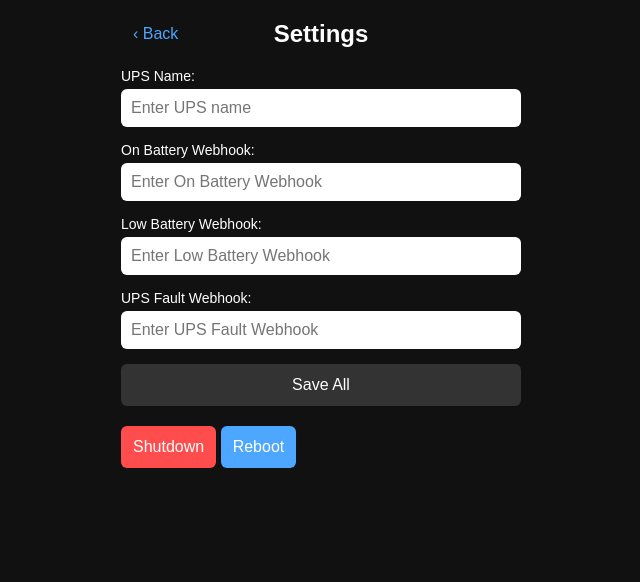
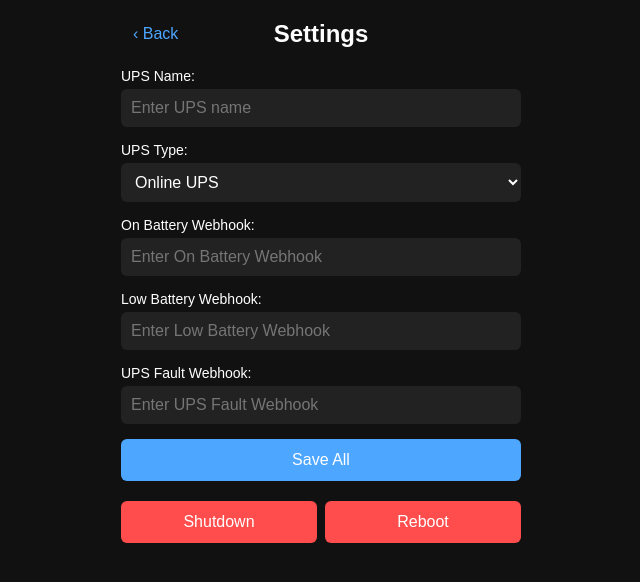
Before and after one commit to handya/raspberry-pi-ups-monitor, a Flask app: page /settings in a window 1280 px wide. Shown: the top 582 px of the page, without its empty margins (319-959 px from the left). Run offline with Flask 3, Linux system fonts and the light colour scheme.

Commit message:
feat: support different types of ups

```diff
--- a/templates/settings.html
+++ b/templates/settings.html
@@ -4,19 +4,100 @@
     <title>Settings</title>
     <meta name="viewport" content="width=device-width, initial-scale=1">
     <style>
-        body { background: #111; color: white; font-family: sans-serif; margin: 0; padding: 0; }
-        .container { width: 90%; max-width: 400px; margin: auto; padding: 20px 0; }
-        .header-container { position: relative; margin-bottom: 20px; }
-        .header-container h1 { margin: 0; text-align: center; font-size: 24px; }
-        .header-container .back { position: absolute; left: 0; top: 50%; transform: translateY(-50%);
-            background: none; color: #4da6ff; font-size: 16px; border: none; cursor: pointer; }
-        label { display: block; text-align: left; margin-bottom: 5px; font-size: 14px; }
-        input[type="text"] { width: 100%; padding: 10px; border-radius: 6px; border: none; margin-bottom: 15px;
-            box-sizing: border-box; font-size: 16px; }
-        button { padding: 12px; font-size: 16px; border: none; border-radius: 6px; cursor: pointer; }
-        .save { background-color: #333; color: white; width: 100%; margin-bottom: 20px; }
-        .shutdown { background-color: #ff4d4d; color: white; margin-bottom: 10px; }
-        .reboot { background-color: #4da6ff; color: white; }
+        body {
+            background: #111;
+            color: white;
+            font-family: sans-serif;
+            margin: 0;
+            padding: 0;
+        }
+
+        .container {
+            width: 90%;
+            max-width: 400px;
+            margin: auto;
+            padding: 20px 0;
+        }
+
+        .header-container {
+            position: relative;
+            margin-bottom: 20px;
+        }
+
+        .header-container h1 {
+            margin: 0;
+            text-align: center;
+            font-size: 24px;
+        }
+
+        .header-container .back {
+            position: absolute;
+            left: 0;
+            top: 50%;
+            transform: translateY(-50%);
+            background: none;
+            color: #4da6ff;
+            font-size: 16px;
+            border: none;
+            cursor: pointer;
+        }
+
+        label {
+            display: block;
+            text-align: left;
+            margin-bottom: 5px;
+            font-size: 14px;
+        }
+
+        input[type="text"], select {
+            width: 100%;
+            padding: 10px;
+            border-radius: 6px;
+            border: none;
+            margin-bottom: 15px;
+            box-sizing: border-box;
+            font-size: 16px;
+            background-color: #222;
+            color: white;
+        }
+
+        button {
+            padding: 12px;
+            font-size: 16px;
+            border: none;
+            border-radius: 6px;
+            cursor: pointer;
+        }
+
+        .save {
+            background-color: #4da6ff;
+            color: white;
+            width: 100%;
+            margin-bottom: 20px;
+        }
+
+        .button-row {
+            display: flex;
+            gap: 2%;
+        }
+
+        .shutdown, .reboot {
+            width: 49%;
+            color: white;
+            font-size: 16px;
+            padding: 12px;
+            border-radius: 6px;
+            border: none;
+            box-sizing: border-box;
+        }
+
+        .shutdown {
+            background-color: #ff4d4d;
+        }
+
+        .reboot {
+            background-color: #ff4d4d;
+        }
     </style>
 </head>
 <body>
@@ -25,19 +106,31 @@
             <button class="back" onclick="window.location='/'"><span class="chevron">‹</span> Back</button>
             <h1>Settings</h1>
         </div>
+
         <label for="ups-name">UPS Name:</label>
         <input type="text" id="ups-name" value="{{ settings.get('ups_name', '') }}" placeholder="Enter UPS name">
+
+        <label for="ups-type">UPS Type:</label>
+        <select id="ups-type">
+            <option value="online" {% if settings.get('ups_type') == 'online' %}selected{% endif %}>Online UPS</option>
+            <option value="line_interactive" {% if settings.get('ups_type') == 'line_interactive' %}selected{% endif %}>Line Interactive UPS</option>
+        </select>
+
         <label for="webhook-on-battery">On Battery Webhook:</label>
         <input type="text" id="webhook-on-battery" value="{{ settings.get('webhooks', {}).get('on_battery') or '' }}" placeholder="Enter On Battery Webhook">
+
         <label for="webhook-low-battery">Low Battery Webhook:</label>
         <input type="text" id="webhook-low-battery" value="{{ settings.get('webhooks', {}).get('low_battery') or '' }}" placeholder="Enter Low Battery Webhook">
+
         <label for="webhook-ups-fault">UPS Fault Webhook:</label>
         <input type="text" id="webhook-ups-fault" value="{{ settings.get('webhooks', {}).get('ups_fault') or '' }}" placeholder="Enter UPS Fault Webhook">
 
         <button class="save" onclick="saveSettings()">Save All</button>
 
-        <button class="shutdown" onclick="confirmAction('/api/shutdown', 'Shutdown the Raspberry Pi?')">Shutdown</button>
-        <button class="reboot" onclick="confirmAction('/api/reboot', 'Reboot the Raspberry Pi?')">Reboot</button>
+        <div class="button-row">
+            <button class="shutdown" onclick="confirmAction('/api/shutdown', 'Shutdown the Raspberry Pi?')">Shutdown</button>
+            <button class="reboot" onclick="confirmAction('/api/reboot', 'Reboot the Raspberry Pi?')">Reboot</button>
+        </div>
     </div>
 
     <script>
@@ -52,6 +145,7 @@
     function saveSettings() {
         const payload = {
             ups_name: document.getElementById('ups-name').value,
+            ups_type: document.getElementById('ups-type').value,
             webhooks: {
                 on_battery: document.getElementById('webhook-on-battery').value,
                 low_battery: document.getElementById('webhook-low-battery').value,
--- a/ups-monitor.py
+++ b/ups-monitor.py
@@ -248,6 +248,9 @@ def save_settings():
     # Update ups_name
     settings['ups_name'] = data.get('ups_name', '')
 
+    # Update ups_type
+    settings['ups_type'] = data.get('ups_type', '')
+
     # Ensure webhooks section exists
     if 'webhooks' not in settings:
         settings['webhooks'] = {}
```
Also changed, not shown: templates/index.html (+17 -3 lines).
